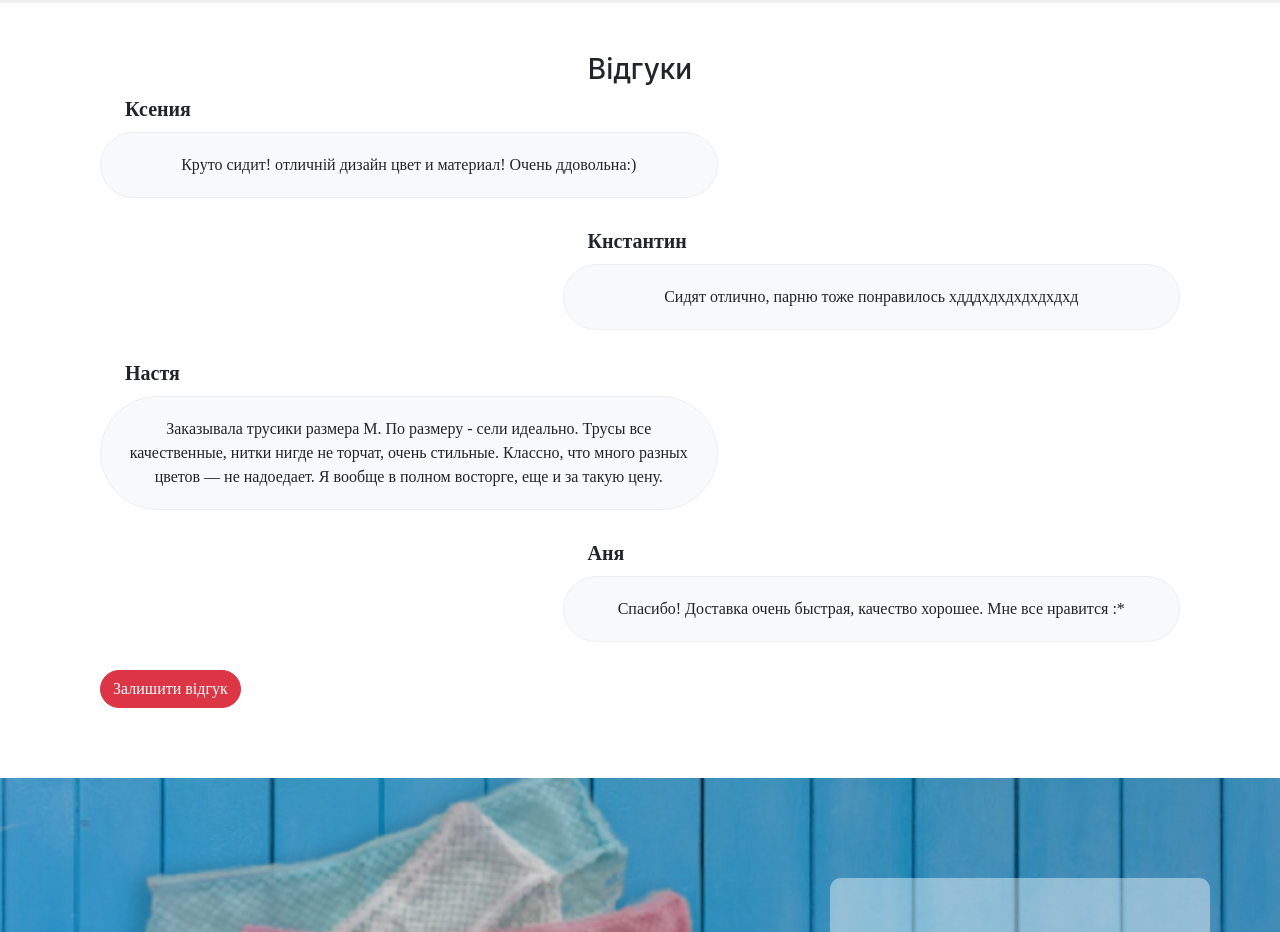
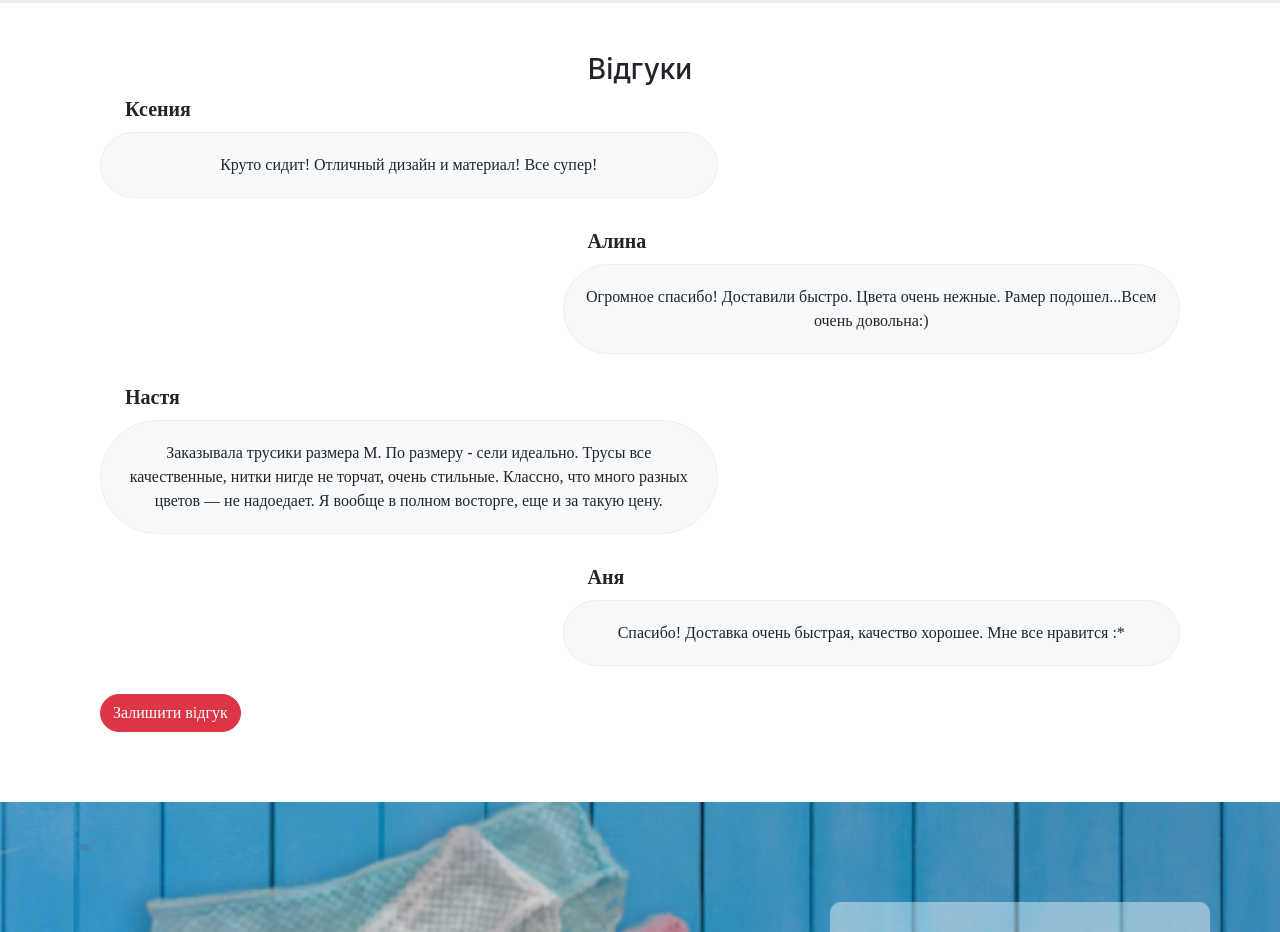
Before and after one commit to KseniyaOsadcha/KseniyaOsadcha.github.io, a plain HTML site: page Tenereza/index.html in a window 1280 px wide. Shown: the part 2780-3712 px from the top of the page. Drawn offline with nearby package versions, Linux system fonts and the light colour scheme.

Commit message:
Update index.html

```diff
--- a/Tenereza/index.html
+++ b/Tenereza/index.html
@@ -209,11 +209,11 @@
         <div class="row m-auto">
             <div class="col-lg-7 col-sm-12 feedback-card">
                 <div class="name">Ксения</div>
-                <div class="comment">Круто сидит! отличній дизайн цвет и материал! Очень ддовольна:)</div>
+                <div class="comment">Круто сидит! Отличный дизайн и материал! Все супер!</div>
             </div>
             <div class="col-lg-7 col-sm-12 feedback-card">
-                <div class="name">Кнстантин</div>
-                <div class="comment">Сидят отлично, парню тоже понравилось хдддхдхдхдхдхдхд</div>
+                <div class="name">Алина</div>
+                <div class="comment">Огромное спасибо! Доставили быстро. Цвета очень нежные. Рамер подошел...Всем очень довольна:)</div>
             </div>
             <div class="col-lg-7 col-sm-12 feedback-card">
                 <div class="name">Настя</div>
```
